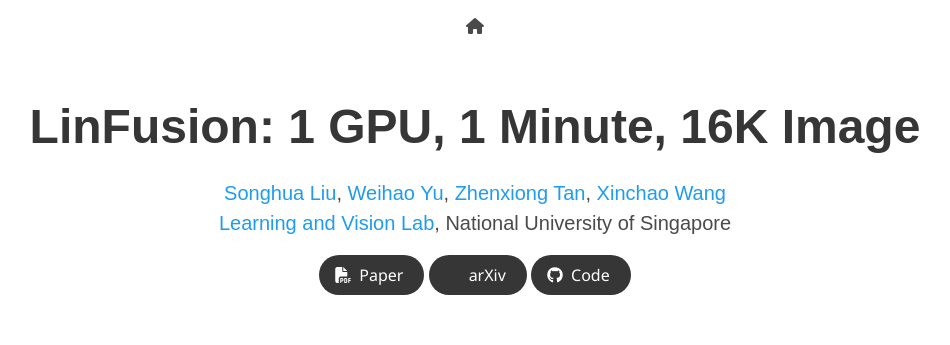
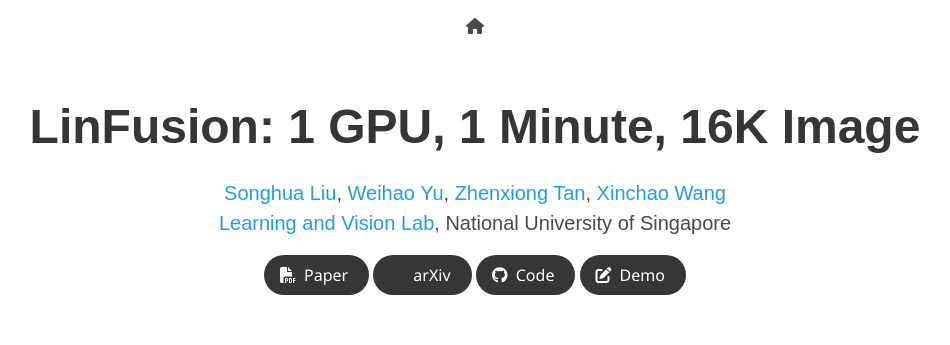
Before and after one commit to lv-linfusion/lv-linfusion.github.io, a plain HTML site: page index.html in a window 1280 px wide. Shown: the top 345 px of the page, without its empty margins (165-1115 px from the left). Drawn offline with nearby package versions, Linux system fonts and the light colour scheme; some icons are missing; a web font is replaced by a local one.

Commit message:
Update index.html

```diff
--- a/index.html
+++ b/index.html
@@ -115,6 +115,14 @@
                   </span>
                   <span>Code</span>
                   </a>
+              </span>
+              <span class="link-block">
+                <a href="https://huggingface.co/spaces/Huage001/LinFusion-SD-v1.5" class="external-link button is-normal is-rounded is-dark"  target="_blank">
+                  <span class="icon">
+                    <i class="fas fa-edit"></i>
+                  </span>
+                  <span>Demo</span>
+                </a>
               </span>
             </div>
 
```
